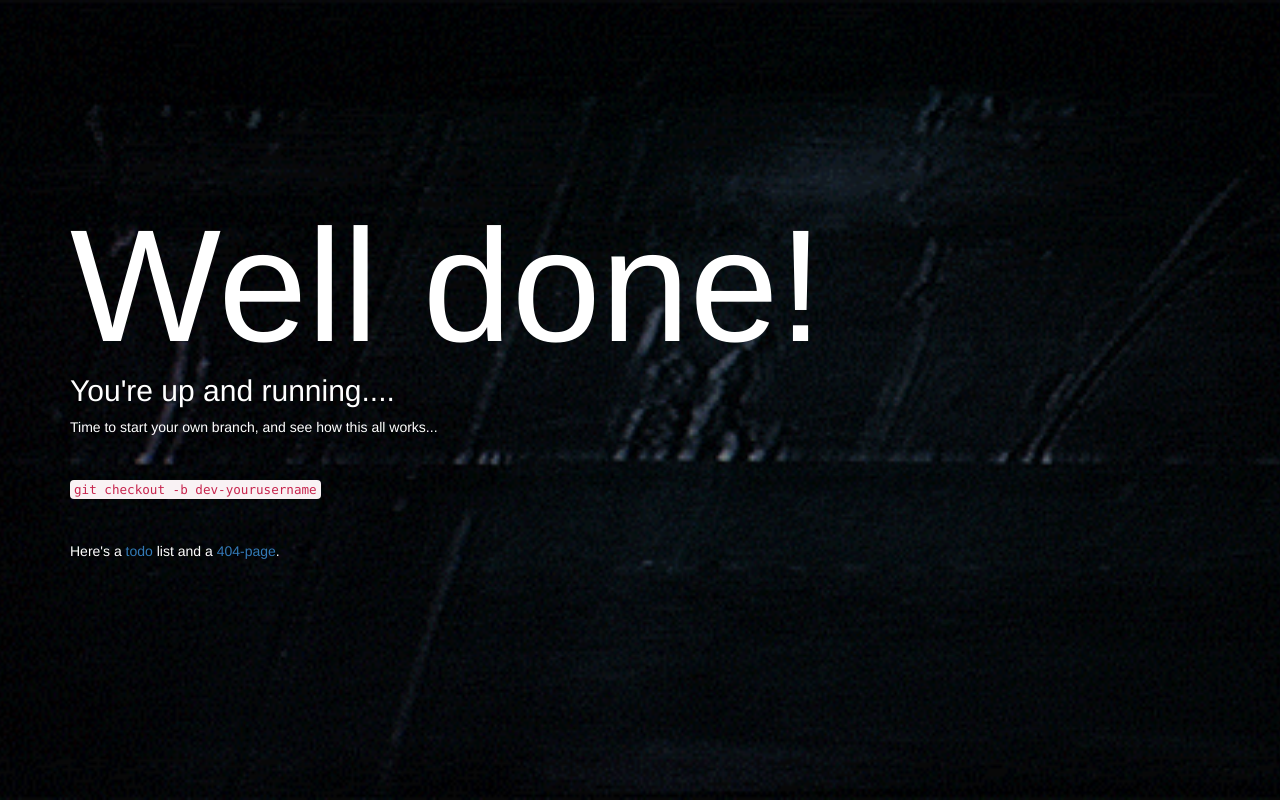
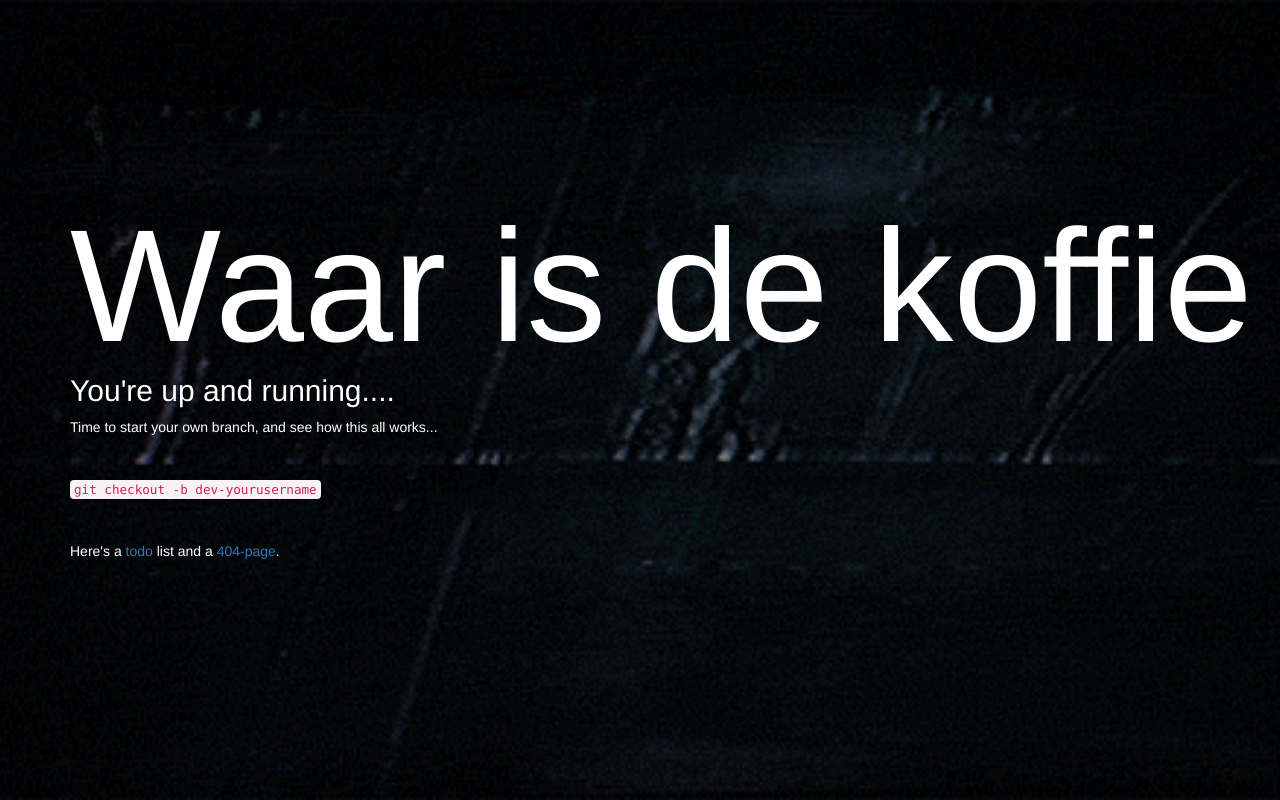
Before and after one commit to wizardofzos/zdo-git-cursus, a Flask app: page / in a window 1280 px wide. Run offline with Flask 2, Linux system fonts and the light colour scheme; some libraries are stand-ins or nearby versions.

Commit message:
Wilco's wijzigingen

```diff
--- a/templates/pages/home.html
+++ b/templates/pages/home.html
@@ -109,7 +109,7 @@ p {
     <div class='row content'>
       <div class='col-lg-12'></div>
       <div class='col-lg-12'>
-          <h1>Well done!</h1>
+          <h1>Waar is de koffie</h1>
           <h2>You're up and running....</h2>
           <p>Time to start your own branch, and see how this all works...</p>
           <code>git checkout -b dev-yourusername</code>
--- a/templates/pages/user.html
+++ b/templates/pages/user.html
@@ -1 +1 @@
-<h1>Hello {{ username }}</h1>
+<h1>Hello {{ username }}, have a nice day!!</h1>
```
